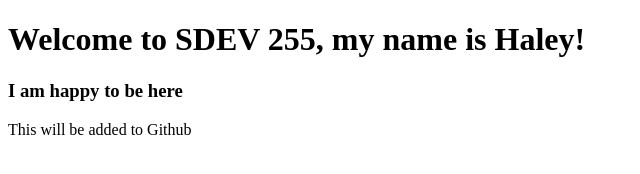
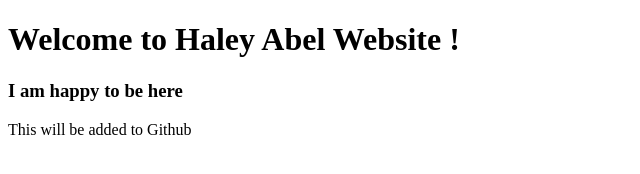
Before and after one commit to haley09/SDEV255ZGit, a plain HTML site: page index.html in a window 1280 px wide. Shown: the whole page, without its empty margins (0-640 px from the left). Drawn offline with Linux system fonts and the light colour scheme.

Commit message:
changed h1 tag to "Welcome to Haley Abel Website!"

```diff
--- a/index.html
+++ b/index.html
@@ -9,7 +9,7 @@
 </head>
 
 <body>
-  <h1> Welcome to SDEV 255, my name is Haley!</h1>
+  <h1> Welcome to Haley Abel Website !</h1>
   <h3> I am happy to be here </h3>
   <p> This will be added to Github </p>
   <script src="script.js"></script>
```
